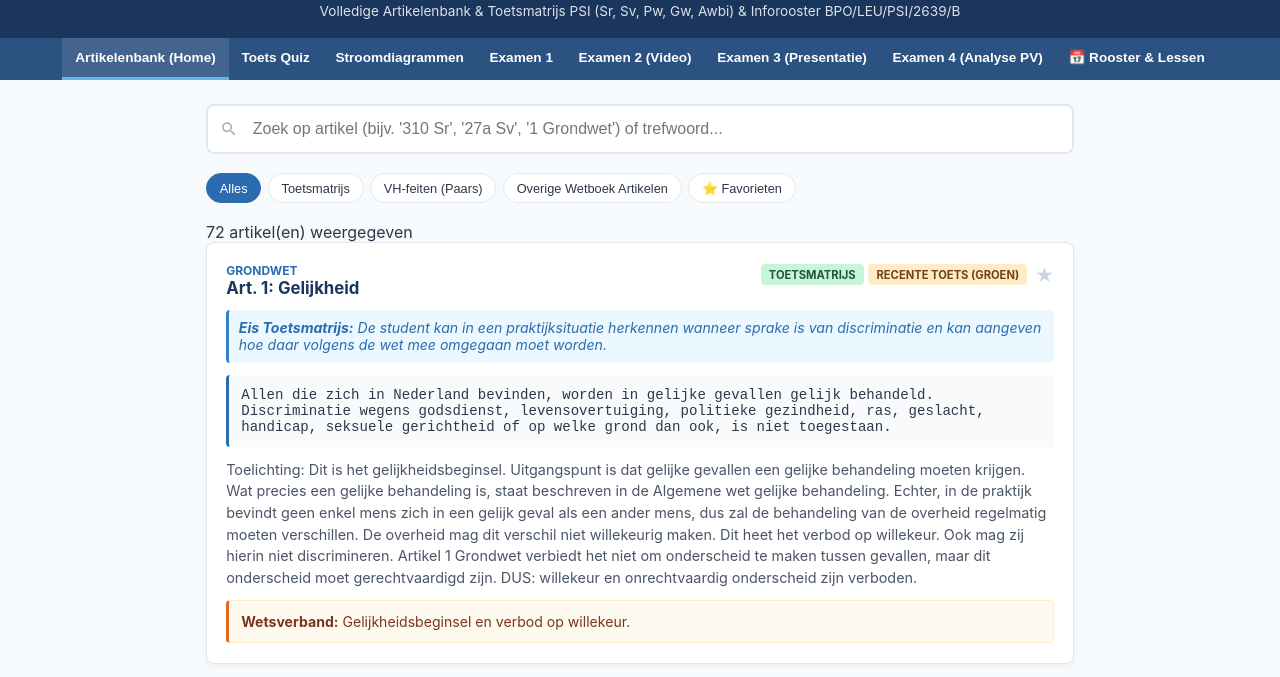
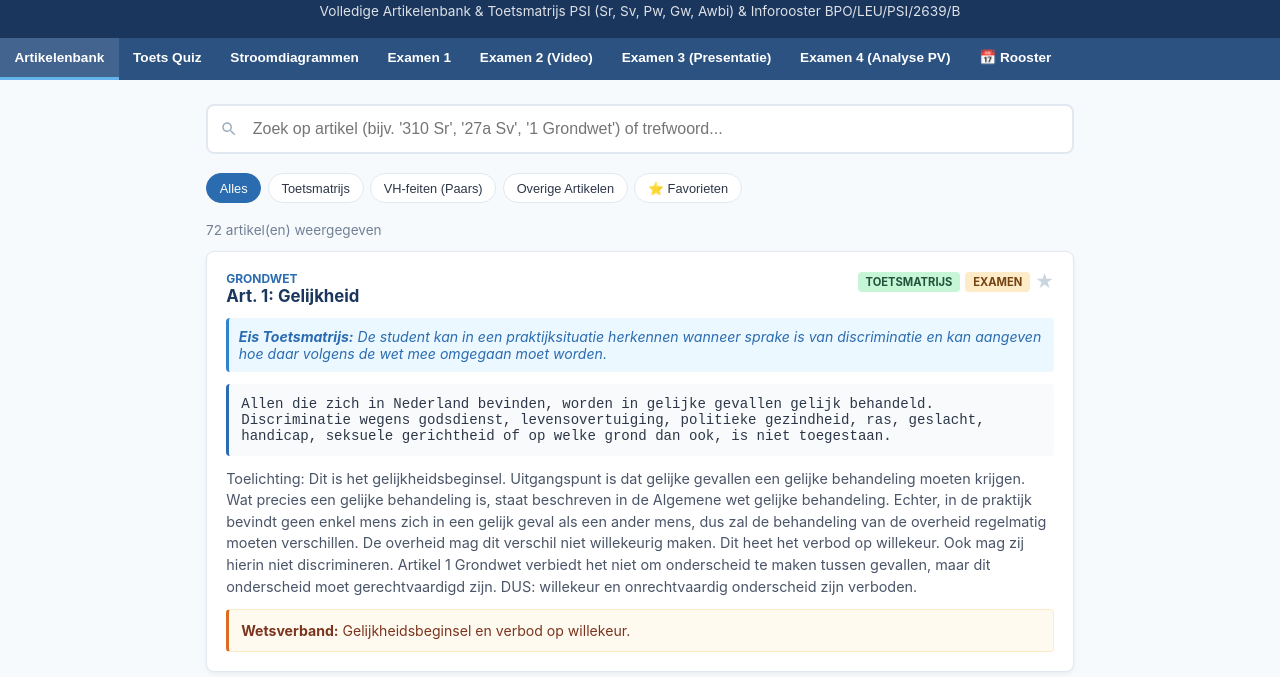
Before and after one commit to patrickvanderkooy/Politie-Artikel-Checker, a plain HTML site: page index.html in a window 1280 px wide. Shown: the part 103-780 px from the top of the page. Drawn offline with Linux system fonts and the light colour scheme.

Commit message:
Update index.html

```diff
--- a/index.html
+++ b/index.html
@@ -84,20 +84,28 @@
         nav {
             display: flex;
             background: #2c5282;
-            justify-content: center;
-            flex-wrap: wrap;
+            justify-content: flex-start;
+            overflow-x: auto;
+            white-space: nowrap;
+            -webkit-overflow-scrolling: touch;
+            scrollbar-width: none;
+        }
+
+        nav::-webkit-scrollbar {
+            display: none;
         }
 
         nav button {
             background: none;
             border: none;
             color: white;
-            padding: 0.7rem 0.8rem;
+            padding: 0.7rem 0.9rem;
             font-size: 0.85rem;
             font-weight: bold;
             cursor: pointer;
             border-bottom: 3px solid transparent;
             transition: all 0.2s;
+            flex-shrink: 0;
         }
 
         nav button.active {
@@ -172,6 +180,12 @@
             border-color: var(--secondary);
         }
 
+        .results-info {
+            font-size: 0.85rem;
+            color: #718096;
+            margin-bottom: 0.8rem;
+        }
+
         .card, .exam-card, .schedule-card {
             background: var(--card-bg);
             border-radius: 8px;
@@ -201,6 +215,7 @@
             display: flex;
             gap: 0.3rem;
             flex-wrap: wrap;
+            justify-content: flex-end;
         }
 
         .badge {
@@ -224,7 +239,8 @@
             cursor: pointer;
             color: #cbd5e0;
             padding: 0;
-            margin-left: 0.5rem;
+            margin-left: 0.3rem;
+            line-height: 1;
         }
 
         .fav-btn.active { color: #ecc94b; }
@@ -419,6 +435,8 @@
             border-collapse: collapse;
             margin-top: 0.8rem;
             font-size: 0.85rem;
+            overflow-x: auto;
+            display: block;
         }
 
         .rubric-table th, .rubric-table td {
@@ -470,14 +488,14 @@
     </header>
 
     <nav>
-        <button class="nav-btn active" id="btn-articles-tab" onclick="switchTab('articles-tab', this)">Artikelenbank (Home)</button>
+        <button class="nav-btn active" id="btn-articles-tab" onclick="switchTab('articles-tab', this)">Artikelenbank</button>
         <button class="nav-btn" onclick="switchTab('quiz-tab', this)">Toets Quiz</button>
         <button class="nav-btn" onclick="switchTab('flow-tab', this)">Stroomdiagrammen</button>
         <button class="nav-btn" onclick="switchTab('ex1-tab', this)">Examen 1</button>
         <button class="nav-btn" onclick="switchTab('ex2-tab', this)">Examen 2 (Video)</button>
         <button class="nav-btn" onclick="switchTab('ex3-tab', this)">Examen 3 (Presentatie)</button>
         <button class="nav-btn" onclick="switchTab('ex4-tab', this)">Examen 4 (Analyse PV)</button>
-        <button class="nav-btn" onclick="switchTab('rooster-tab', this)">📅 Rooster & Lessen</button>
+        <button class="nav-btn" onclick="switchTab('rooster-tab', this)">📅 Rooster</button>
     </nav>
 
     <div class="container">
@@ -493,7 +511,7 @@
                 <button class="filter-btn active" onclick="setFilter('all', this)">Alles</button>
                 <button class="filter-btn" onclick="setFilter('matrix', this)">Toetsmatrijs</button>
                 <button class="filter-btn" onclick="setFilter('vh', this)">VH-feiten (Paars)</button>
-                <button class="filter-btn" onclick="setFilter('extra', this)">Overige Wetboek Artikelen</button>
+                <button class="filter-btn" onclick="setFilter('extra', this)">Overige Artikelen</button>
                 <button class="filter-btn" onclick="setFilter('favs', this)">⭐ Favorieten</button>
             </div>
 
@@ -549,7 +567,7 @@
                 </div>
                 <select class="flow-dropdown" onchange="if(this.value) searchArticle(this.value)">
                     <option value="">-- Direct naar wetsartikel --</option>
-                    <option value="Artikel 53 & 54">Sv Art. 53 & 54 (Aanhouding)</option>
+                    <option value="Artikel 53">Sv Art. 53 & 54 (Aanhouding)</option>
                     <option value="Artikel 55">Sv Art. 55 (Overbrenging)</option>
                     <option value="Artikel 94">Sv Art. 94 (Inbeslagneming)</option>
                 </select>
@@ -566,7 +584,7 @@
                 </div>
                 <select class="flow-dropdown" onchange="if(this.value) searchArticle(this.value)">
                     <option value="">-- Direct naar wetsartikel --</option>
-                    <option value="Artikel 56a & 56b">Sv Art. 56a (Ophouden voor onderzoek)</option>
+                    <option value="Artikel 56a">Sv Art. 56a (Ophouden voor onderzoek)</option>
                     <option value="Artikel 27c">Sv Art. 27c (Rechten verdachte)</option>
                     <option value="Artikel 29">Sv Art. 29 (Zwijgrecht & Cautie)</option>
                     <option value="Artikel 28">Sv Art. 28 (Rechtsbijstand)</option>
@@ -583,9 +601,9 @@
                 </div>
                 <select class="flow-dropdown" onchange="if(this.value) searchArticle(this.value)">
                     <option value="">-- Direct naar wetsartikel --</option>
-                    <option value="Artikel 57 & 58">Sv Art. 57 & 58 (Inverzekeringstelling)</option>
-                    <option value="Artikel 67 & 67a">Sv Art. 67 (Voorlopige hechtenis)</option>
-                    <option value="Artikel 7 lid 3 & lid 4">Politiewet Art. 7 lid 4 (Vervoersfouillering)</option>
+                    <option value="Artikel 57">Sv Art. 57 & 58 (Inverzekeringstelling)</option>
+                    <option value="Artikel 67">Sv Art. 67 (Voorlopige hechtenis)</option>
+                    <option value="Politiewet Art. 7">Politiewet Art. 7 lid 4 (Vervoersfouillering)</option>
                 </select>
             </div>
         </div>
@@ -703,7 +721,7 @@
             </div>
         </div>
 
-        <!-- LAATSTE TAB: ROOSTER & LESSEN -->
+        <!-- ROOSTER & LESSEN -->
         <div id="rooster-tab" class="tab-content">
             <h2 style="color: var(--primary); font-size: 1.25rem; margin-bottom: 0.5rem;">Inforooster BPO/LEU/PSI/2639/B</h2>
             <p style="color: #64748b; font-size: 0.92rem; margin-bottom: 1.5rem;">Overzicht van lesweken, datums, docenten (o.a. Jovanny Bos, Carel Schott) en gekoppelde lesstof uit de opleiding.</p>
@@ -1452,9 +1470,9 @@
                 const card = document.createElement('div');
                 card.className = 'card';
 
-                let badgesHtml = item.inMatrix ? `<span class="badge badge-matrix">Toetsmatrijs</span>` : `<span class="badge badge-extra">Overig Wetboek</span>`;
-                if (item.vh) badgesHtml += ` <span class="badge badge-vh">VH-feit (Paars)</span>`;
-                if (item.exam) badgesHtml += ` <span class="badge badge-exam">Recente Toets (Groen)</span>`;
+                let badgesHtml = item.inMatrix ? `<span class="badge badge-matrix">Toetsmatrijs</span>` : `<span class="badge badge-extra">Overig</span>`;
+                if (item.vh) badgesHtml += ` <span class="badge badge-vh">VH-feit</span>`;
+                if (item.exam) badgesHtml += ` <span class="badge badge-exam">Examen</span>`;
 
                 const formattedConnection = formatConnections(item.connection);
 
@@ -1466,7 +1484,7 @@
                         </div>
                         <div style="display:flex; align-items:center;">
                             <div class="badges">${badgesHtml}</div>
-                            <button class="fav-btn ${isFav ? 'active' : ''}" onclick="toggleFav('${item.id}', this)">★</button>
+                            <button class="fav-btn ${isFav ? 'active' : ''}" onclick="toggleFav('${item.id}', this)" title="Opslaan als favoriet">★</button>
                         </div>
                     </div>
                     ${item.eis ? `<div class="eis-box"><strong>Eis Toetsmatrijs:</strong> ${item.eis}</div>` : ''}
@@ -1578,7 +1596,7 @@
             };
 
             questionCount++;
-            document.getElementById('quiz-counter').textContent = `Examen Vraag #${questionCount} (Pool van 250+ vragen)`;
+            document.getElementById('quiz-counter').textContent = `Examen Vraag #${questionCount}`;
             document.getElementById('quiz-question').innerHTML = currentQuizQuestion.question;
 
             const optionsContainer = document.getElementById('quiz-options');
```
